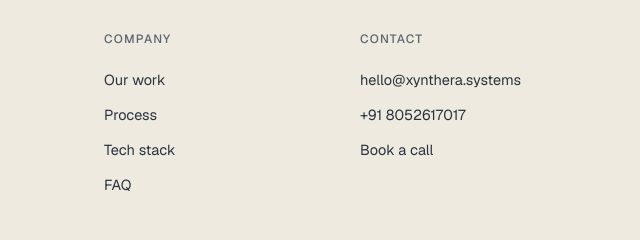
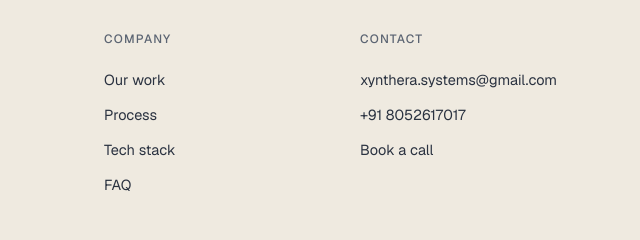
Before and after one commit to SE-Ab/Xynthera-Systems, a plain HTML site: page index.html in a window 1280 px wide. Shown: the part 8353-8593 px from the top of the page, 640-1280 px from the left. Drawn offline with nearby package versions, Linux system fonts and the light colour scheme.

Commit message:
update contact email in footer

```diff
--- a/index.html
+++ b/index.html
@@ -834,7 +834,7 @@
         <div>
           <h5>Contact</h5>
           <ul>
-            <li><a href="mailto:hello@xynthera.systems">hello@xynthera.systems</a></li>
+            <li><a href="mailto:xynthera.systems@gmail.com">xynthera.systems@gmail.com</a></li>
             <li><a href="tel:+918052617017">+91 8052617017</a></li>
             <li><a href="#contact">Book a call</a></li>
           </ul>
```
